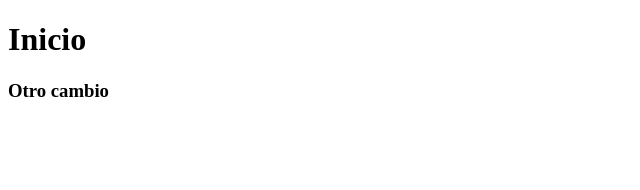
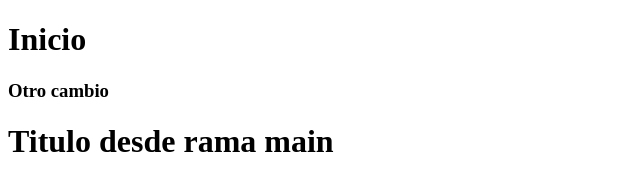
Before and after one commit to juliocmartinezADSO/practica_git, a plain HTML site: page index.html in a window 1280 px wide. Shown: the whole page, without its empty margins (0-640 px from the left). Drawn offline with Linux system fonts and the light colour scheme.

Commit message:
agregue titulo desde rama main

```diff
--- a/index.html
+++ b/index.html
@@ -9,6 +9,7 @@
 <body>
     <h1>Inicio</h1>
     <h3>Otro cambio</h3>
+    <h1>Titulo desde rama main</h1>
 
 </body>
 </html>
```
